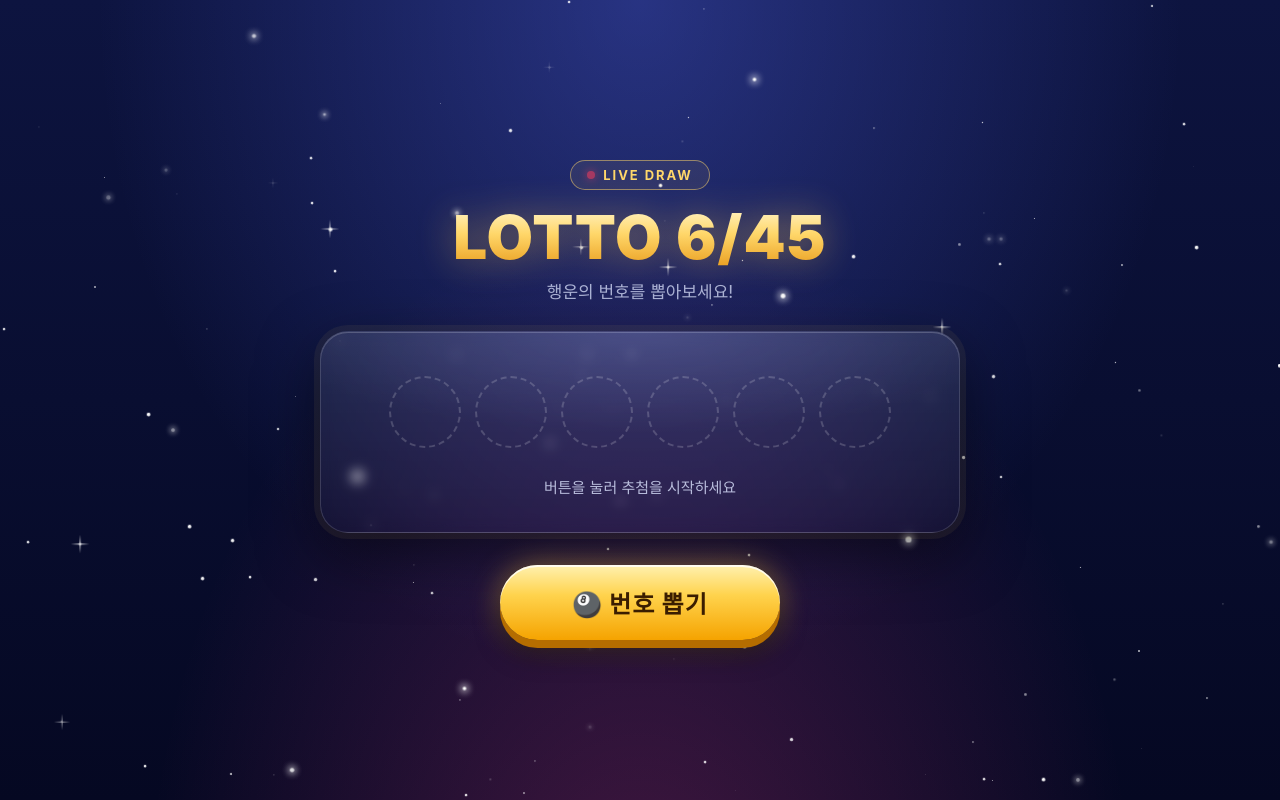
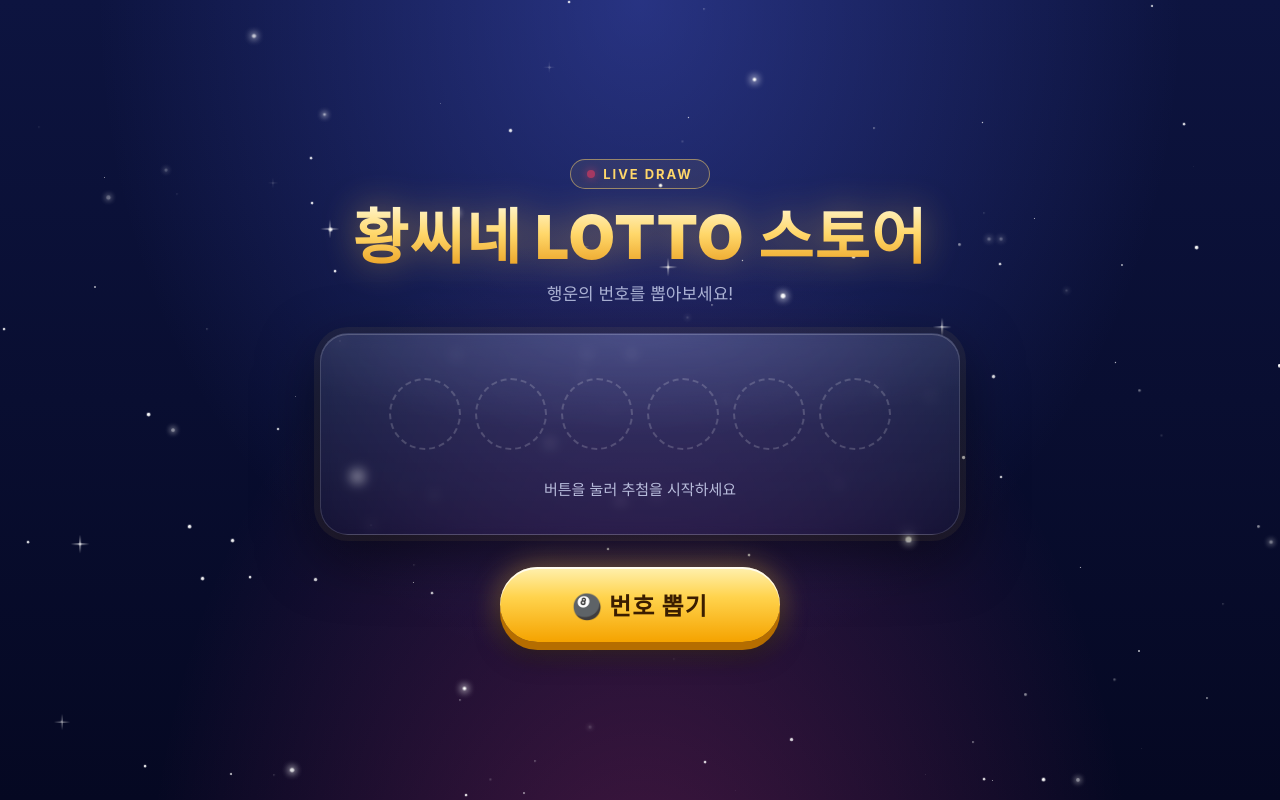
Before and after one commit to hellomyz5/lotte, a plain HTML site: page index.html in a window 1280 px wide. Drawn offline with Linux system fonts and the light colour scheme.

Commit message:
Rename main title to 황씨네 LOTTO 스토어
Co-Authored-By: Claude Opus 5.5 <noreply@anthropic.com>
Claude-Session: https://claude.ai/code/session_01ETSqgYq1fqFvJbhoFv2qyM

```diff
--- a/index.html
+++ b/index.html
@@ -4,7 +4,7 @@
 <meta charset="UTF-8">
 <meta name="viewport" content="width=device-width, initial-scale=1.0">
 <meta name="theme-color" content="#0a0f2c">
-<title>로또 번호 추첨</title>
+<title>황씨네 LOTTO 스토어</title>
 <style>
   :root {
     --navy-deep: #050822;
@@ -107,7 +107,8 @@
     font-size: clamp(34px, 9vw, 60px);
     font-weight: 900;
     letter-spacing: 0.02em;
-    line-height: 1.1;
+    line-height: 1.15;
+    word-break: keep-all;
     background: linear-gradient(180deg, #fff6d0 0%, #ffd76a 45%, #e89b1c 100%);
     -webkit-background-clip: text;
     background-clip: text;
@@ -399,7 +400,7 @@
 
   <main class="stage">
     <span class="badge"><span class="live"></span>LIVE DRAW</span>
-    <h1>LOTTO 6/45</h1>
+    <h1>황씨네 LOTTO 스토어</h1>
     <p class="subtitle">행운의 번호를 뽑아보세요!</p>
 
     <section class="board" aria-label="추첨 결과">
```
